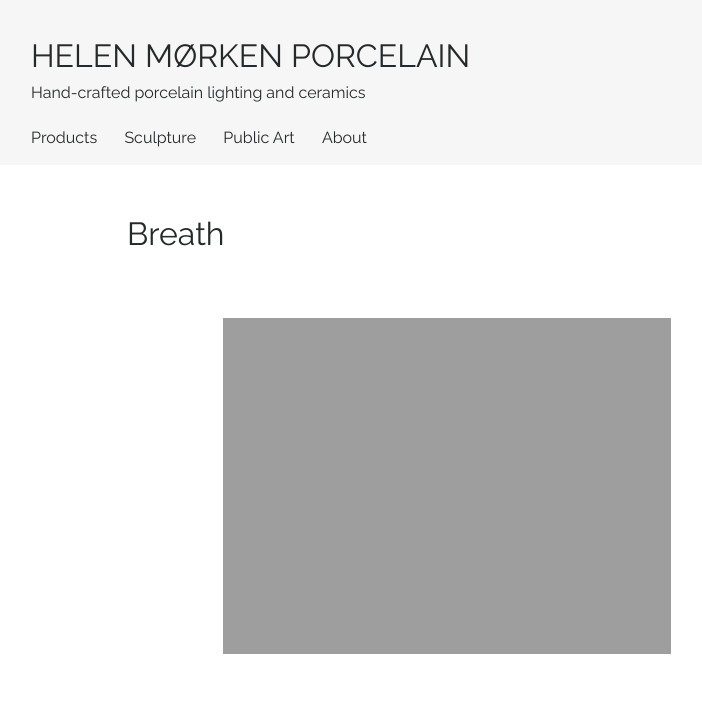
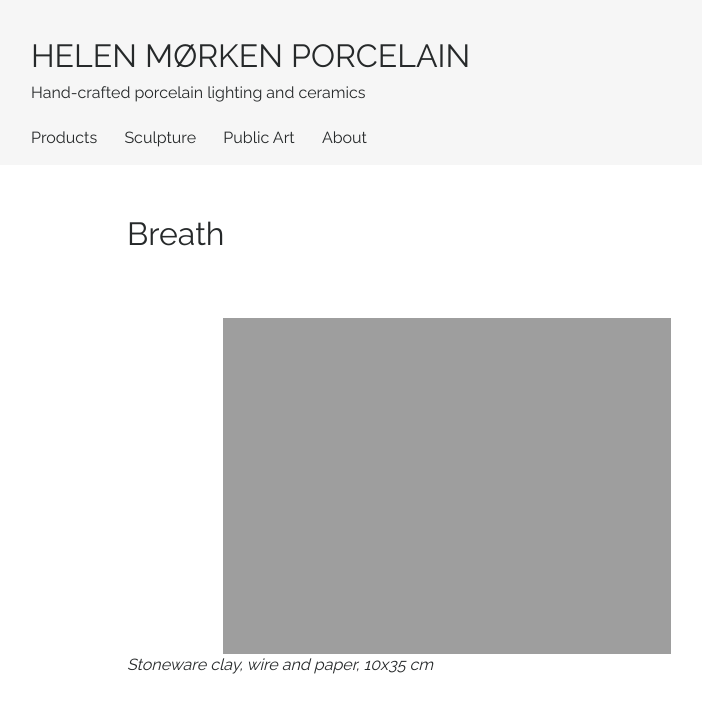
Before and after one commit to rebekkjm/helenmorkenno, a Jekyll site: the page built from _sculpture/breath.md, in a window 1280 px wide. Shown: the top 713 px of the page, without its empty margins (193-895 px from the left). Built offline with Jekyll 4.4.1, drawn with Linux system fonts in a browser that asks for light colours.

Commit message:
text for breath

```diff
--- a/_sculpture/breath.md
+++ b/_sculpture/breath.md
@@ -8,3 +8,4 @@ image: "breath_medium.jpg"
 
 
 ![Stoneware clay, wire and paper, (10 x 35 cm)]({{ site.github.url }}/img/breath_medium.jpg)
+*Stoneware clay, wire and paper, 10x35 cm*
```
